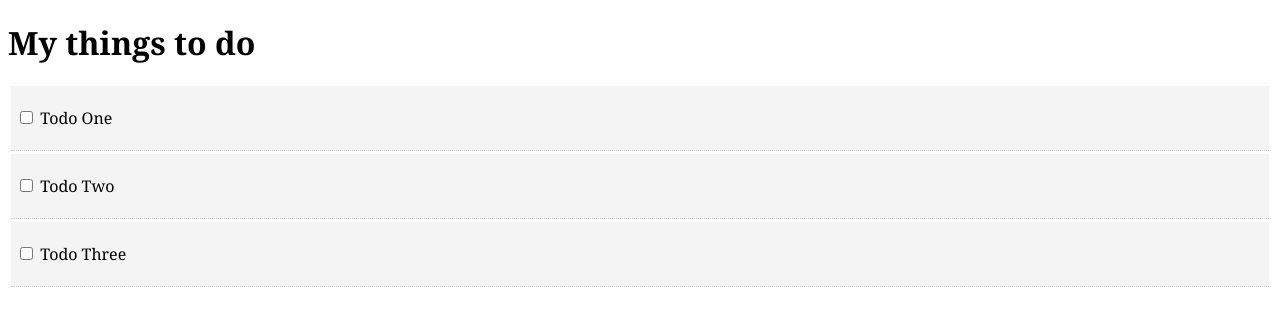
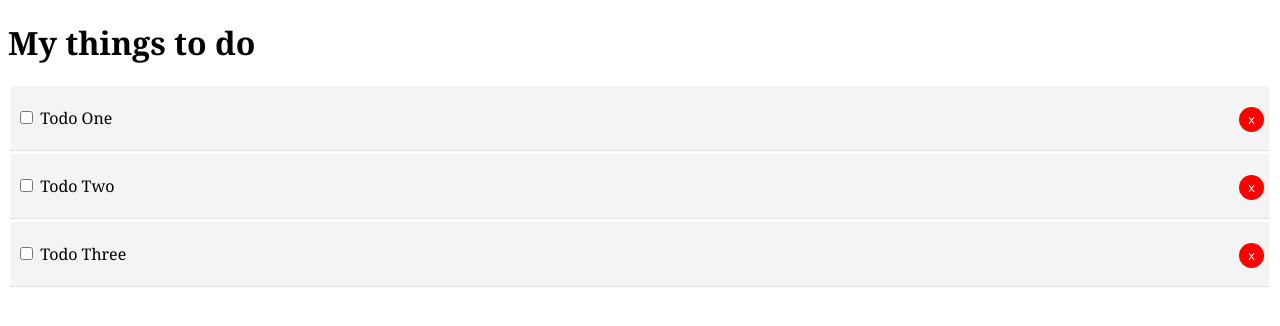
Before and after one commit to igoryen/vine, a Vue app: page / in a window 1280 px wide. Shown: the top 326 px of the page. Built offline with nearby package versions, Linux system fonts and the light colour scheme.

Commit message:
can scrap items on click

```diff
--- a/src/App.vue
+++ b/src/App.vue
@@ -1,6 +1,6 @@
 <template>
     <div id="app">
-        <Points v-bind:list="list"/>
+        <Points v-bind:list="list" v-on:del-item="scrapItem"/>
     </div>
 </template>
 
@@ -33,6 +33,11 @@ export default {
                 }
             ]
         }
+    },
+    methods: {
+        scrapItem( id ) {
+            this.list = this.list.filter( item => item.id !== id);
+        }
     }
 }
 </script>
--- a/src/components/TodoItem.vue
+++ b/src/components/TodoItem.vue
@@ -2,7 +2,9 @@
     <div class="list-item" v-bind:class="{'is-complete':item.completed}">
         <p>
             <input type="checkbox" v-on:change="markComplete">
-            {{item.title}}</p>
+            {{item.title}}
+            <button @click="$emit('del-item', item.id)" class="del">x</button>
+        </p>
     </div>
 </template>
 
--- a/src/components/Todos.vue
+++ b/src/components/Todos.vue
@@ -3,7 +3,7 @@
         <h1>My things to do</h1>
         <div v-bind:key="item.id" v-for="item in list">
             <!-- <h3>{{item.title}}</h3> -->
-            <ListPoint v-bind:item="item" />
+            <ListPoint v-bind:item="item" v-on:del-item="$emit('del-item', item.id)"/>
         </div>
     </div>
 </template>
```
